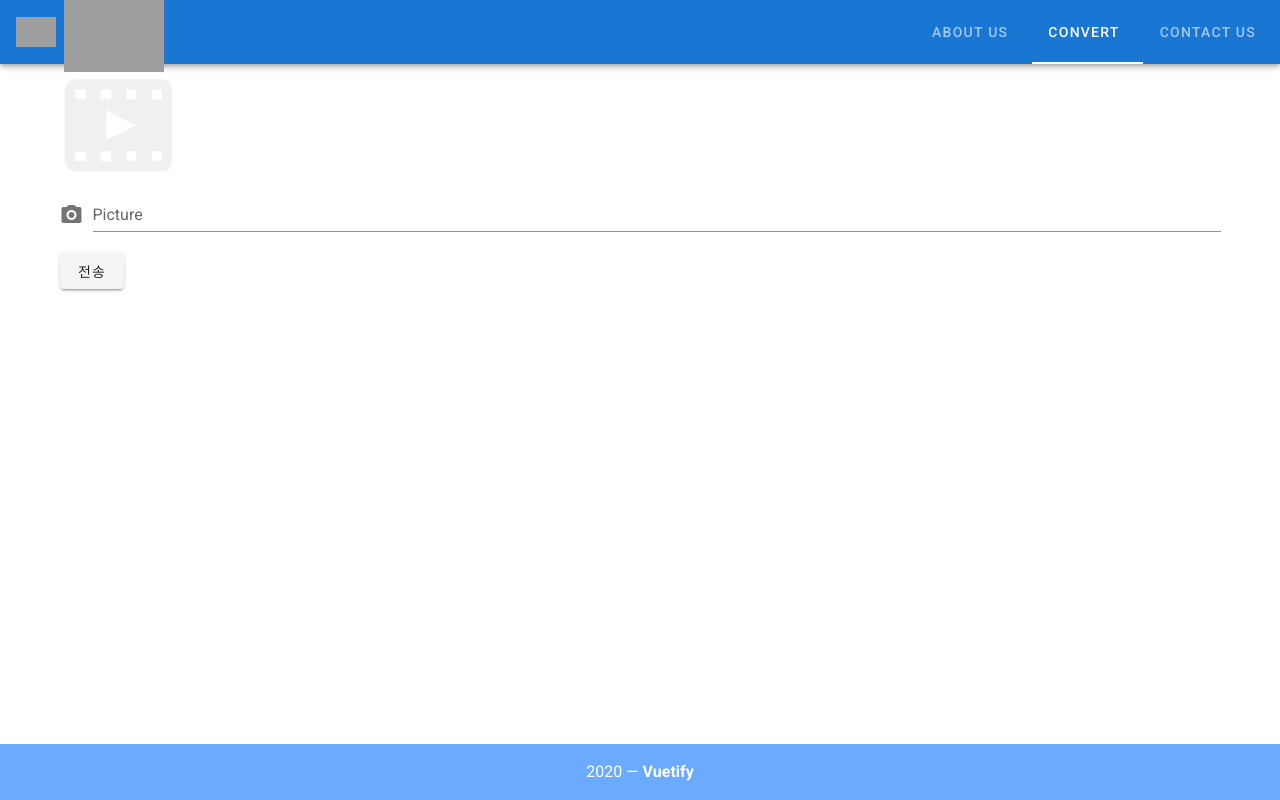
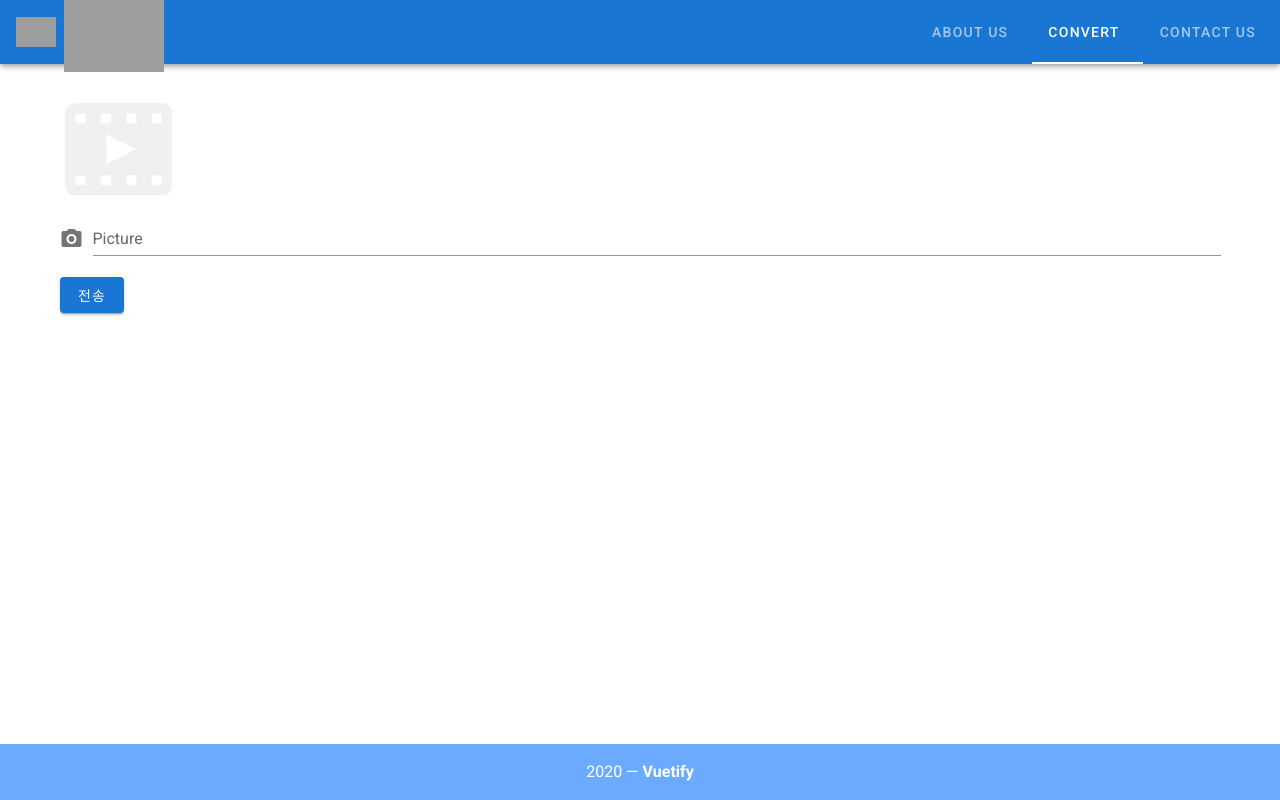
Before and after one commit to hdp0545/kindergarten_Daebo, a Vue app in the folder vue-front/: page /convert in a window 1280 px wide. Built offline with nearby package versions, Linux system fonts and the light colour scheme; grey boxes are pictures that could not be loaded.

Commit message:
Add Front

```diff
--- a/vue-front/package.json
+++ b/vue-front/package.json
@@ -8,6 +8,7 @@
     "lint": "vue-cli-service lint"
   },
   "dependencies": {
+    "axios": "^0.21.0",
     "core-js": "^3.6.5",
     "vue": "^2.6.11",
     "vue-router": "^3.2.0",
--- a/vue-front/src/App.vue
+++ b/vue-front/src/App.vue
@@ -55,7 +55,9 @@
     </v-app-bar>
 
     <v-main>
-      <router-view></router-view>
+      <router-view
+        @submit-upload-data="uploadFile"
+      ></router-view>
     </v-main>
     <footer-vue/>
   </v-app>
@@ -63,6 +65,9 @@
 
 <script>
 import footerVue from '@/components/Footer.vue'
+import axios from 'axios'
+
+const SERVER_URL = 'http://34.64.197.76'
 export default {
   name: 'App',
 
@@ -73,5 +78,13 @@ export default {
   data: () => ({
     //
   }),
+  methods: {
+    uploadFile(selectedFile) {
+      axios.post(`${SERVER_URL}/api/img/`, selectedFile)
+      .then(response => {
+        console.log(response)
+      })
+    }
+  }
 };
 </script>
--- a/vue-front/src/components/UploadBox.vue
+++ b/vue-front/src/components/UploadBox.vue
@@ -33,8 +33,9 @@
         @change="selectFile"
       ></v-file-input>
       <v-btn
-        collor="primary"
-        class="mr-4">
+        color="primary"
+        class="mr-4"
+        @click="fileUpload">
         전송
       </v-btn>
     </v-form>
@@ -50,21 +51,24 @@ export default {
     return {
       selectedFile: [],
       imageUrl: "",
-
+      progress: 0,
 
       currentFile: undefined,
-      progress: 0,
+
       message: "",
       fileInfos: [],
       rules: [
         value => !value || value.size < 2000000 || 'Picture size should be less than 2 MB!',
       ],
-
     }
   },
   methods: {
     selectFile() {
-      this.imageUrl = URL.createObjectURL(this.selectedFile)
+      this.$emit('select-file', this.selectedFile)
+    },
+    fileUpload() {
+      this.progress = 0
+      this.$emit('submit-upload-data', this.selectedFile)
     }
 
     // upload() {
--- a/vue-front/src/views/Convert.vue
+++ b/vue-front/src/views/Convert.vue
@@ -1,6 +1,12 @@
 <template>
   <div>
-    <upload-box></upload-box>
+    <v-container>
+      <v-img :src="imageUrl"></v-img>
+    </v-container>
+    <upload-box
+      @select-file="selectFile"
+      @submit-upload-data="uploadFile"
+    ></upload-box>
   </div>
 </template>
 
@@ -10,6 +16,19 @@ export default {
   name: "Convert",
   components: {
     UploadBox
+  },
+  data() {
+    return {
+      imageUrl: '',
+    }
+  },
+  methods: {
+    selectFile(selectedFile) {
+      this.imageUrl = URL.createObjectURL(selectedFile)
+    },
+    uploadFile(selectedFile) {
+      this.$emit('submit-upload-data', selectedFile)
+    }
   }
 }
 </script>
```
Also changed, not shown: 1 other file (tests, documents, lock files or other folders).
